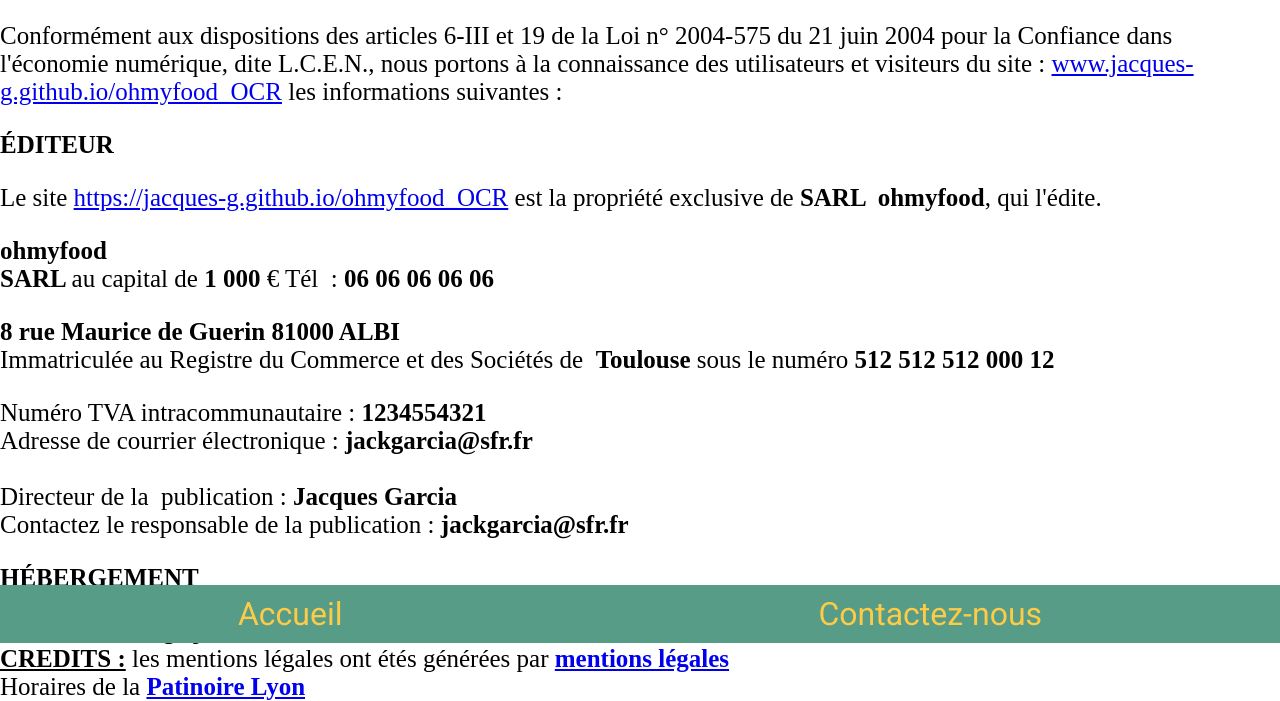
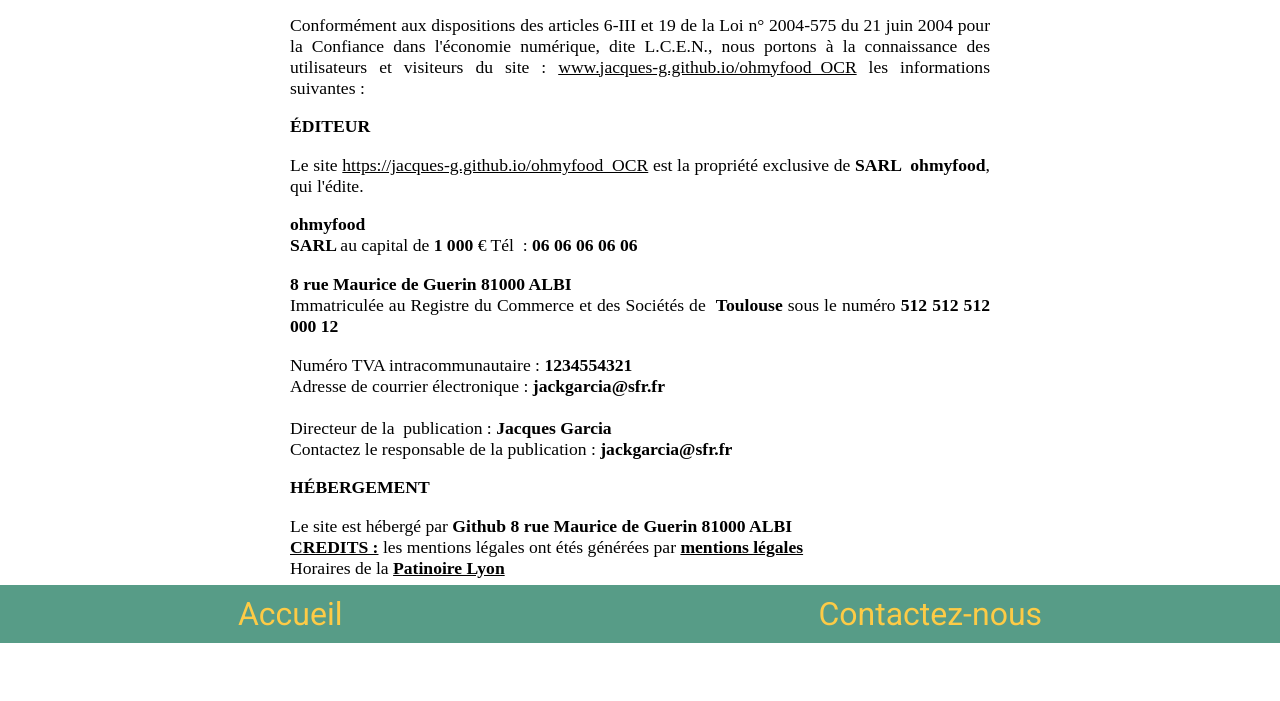
Before and after one commit to Jacques-G/ohmyfood_OCR, a plain HTML site: page page_mentions.html in a window 1280 px wide. Shown: the part 157-858 px from the top of the page. After the commit the page ends 800 px from the top, so only its background shows below. Drawn offline with Linux system fonts and the light colour scheme; a web font is replaced by a local one.

Commit message:
ajout du style de la page mentions

```diff
--- a/style.css
+++ b/style.css
@@ -41,7 +41,7 @@
     margin-bottom: 0;
 }
 
-section p
+.main p
 {
     font-size: 25px;
 }
@@ -354,6 +354,22 @@
     border-bottom: 3px double;
 }
 
+/*----------PAGE MENTIONS----------*/
+
+.Mentionlegale
+{
+    width: 700px;
+    height: 100vh auto;
+    margin: auto;
+    text-align: justify;
+    font-size: 1.1em;
+}
+
+.Mentionlegale a
+{
+    color: black;
+}
+
 /*----------MEDIA QUERIES----------*/
 @media all and (max-width: 1024px)
 {
```
